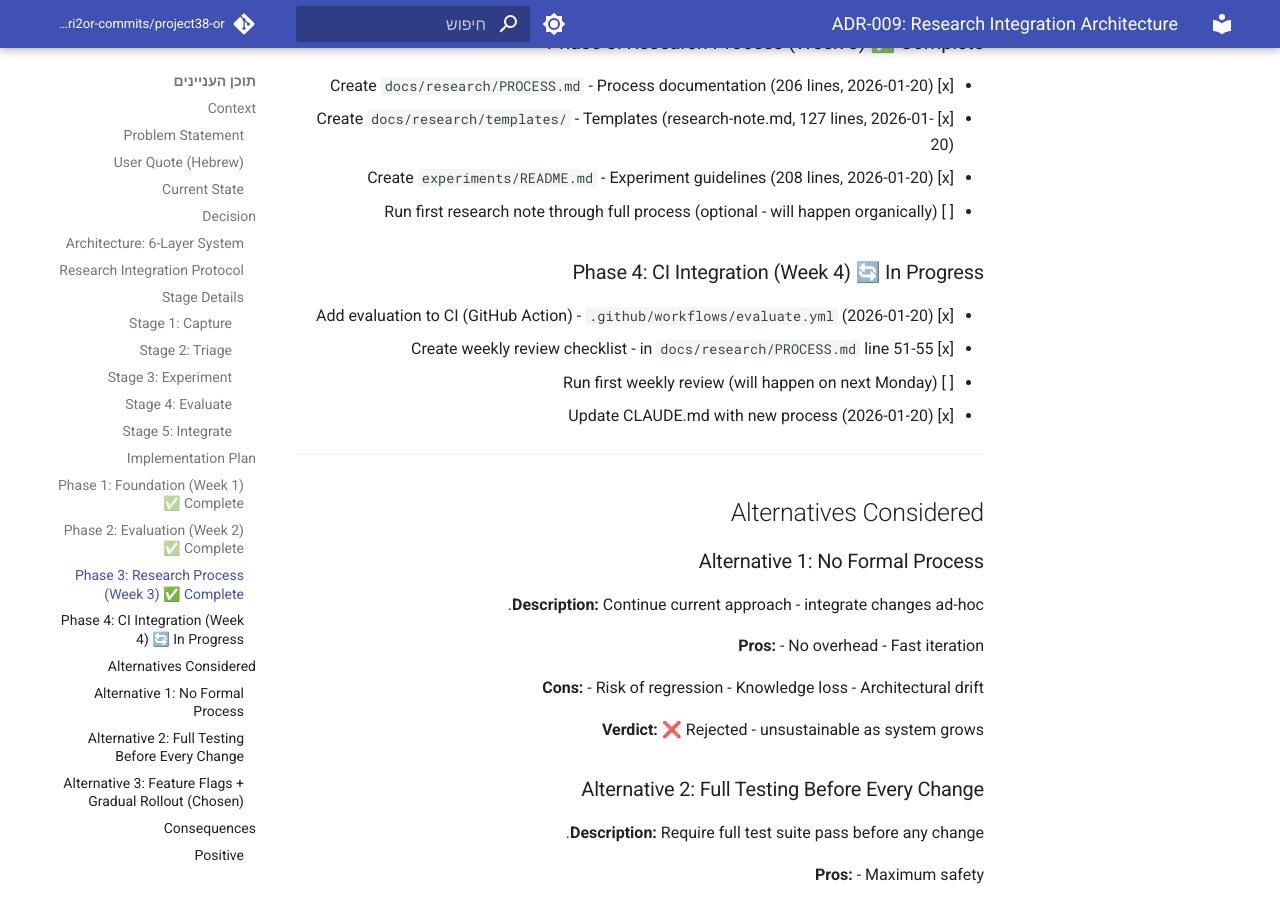
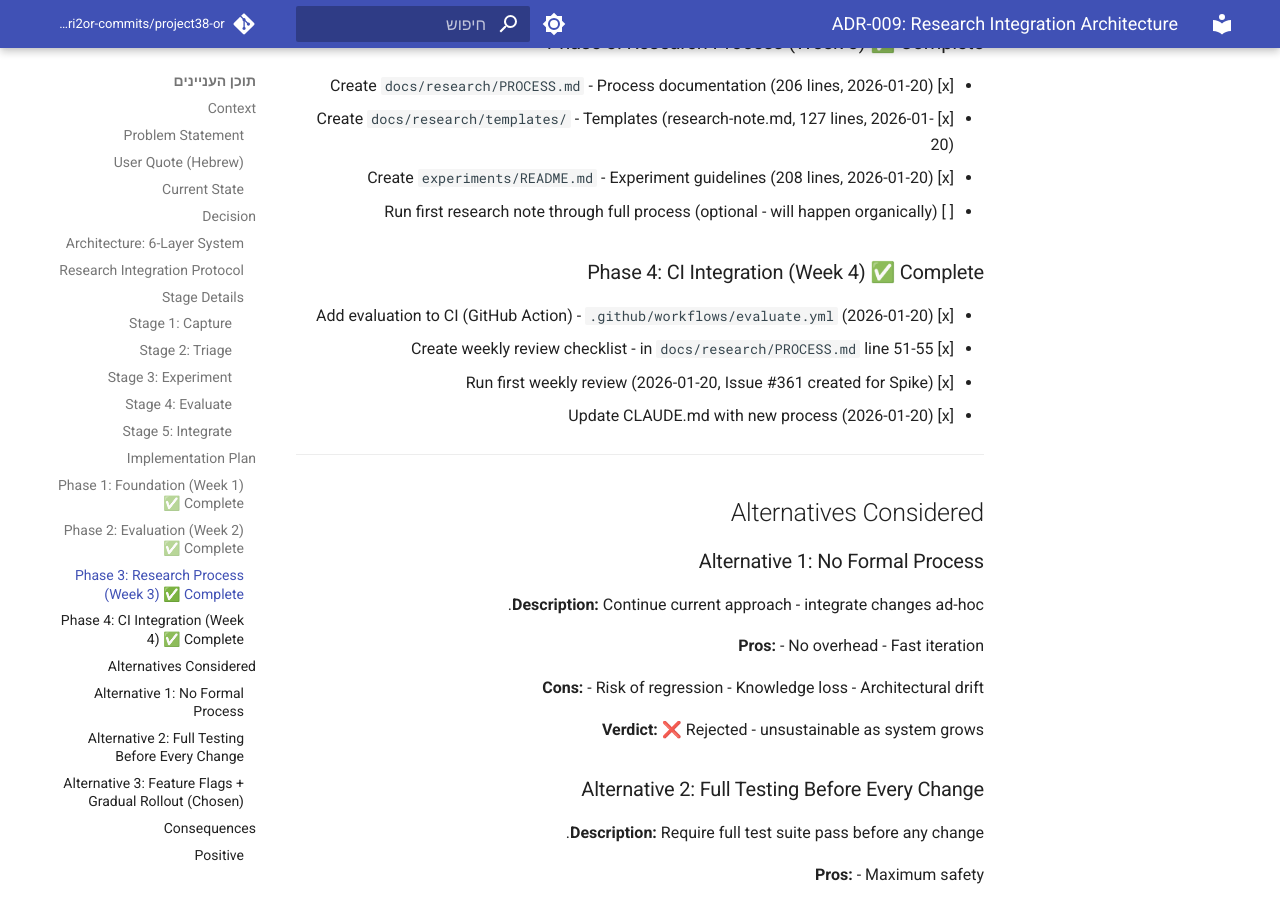
Before and after one commit to edri2or-commits/project38-or, an MkDocs documentation site: the page built from docs/decisions/ADR-009-research-integration-architecture.md, in a window 1280 px wide and 900 px high, scrolled down 3532 px. Built offline with MkDocs 1.6.1 and Material for MkDocs 9.7.7, drawn with Linux system fonts in a browser that asks for light colours; comment, search, counter and statistics services are not loaded; some of the changed text lies outside the part shown.

Commit message:
docs(adr): complete ADR-009 - all 4 weeks implemented (#362)
Weekly Review completed:
- Reviewed: docs/research/notes/2026-01-20-claude-4-opus-evaluation.md
- Classification: Spike
- Created: Issue #361 for Opus evaluation experiment

ADR-009 Status: ✅ Implemented (All 4 Weeks Complete)
- Week 1: Model Provider Abstraction
- Week 2: Evaluation Harness
- Week 3: Research Process Docs
- Week 4: CI Integration + First Weekly Review

Co-authored-by: Claude <noreply@anthropic.com>

```diff
--- a/docs/decisions/ADR-009-research-integration-architecture.md
+++ b/docs/decisions/ADR-009-research-integration-architecture.md
@@ -148,11 +148,11 @@ But lacks:
 - [x] Create `experiments/README.md` - Experiment guidelines (208 lines, 2026-01-20)
 - [ ] Run first research note through full process (optional - will happen organically)
 
-### Phase 4: CI Integration (Week 4) 🔄 In Progress
+### Phase 4: CI Integration (Week 4) ✅ Complete
 
 - [x] Add evaluation to CI (GitHub Action) - `.github/workflows/evaluate.yml` (2026-01-20)
 - [x] Create weekly review checklist - in `docs/research/PROCESS.md` line 51-55
-- [ ] Run first weekly review (will happen on next Monday)
+- [x] Run first weekly review (2026-01-20, Issue #361 created for Spike)
 - [x] Update CLAUDE.md with new process (2026-01-20)
 
 ---
@@ -261,3 +261,5 @@ But lacks:
 | 2026-01-20 | Added `.github/workflows/evaluate.yml` with mock/real modes |
 | 2026-01-20 | Created first research note: `2026-01-20-claude-4-opus-evaluation.md` |
 | 2026-01-20 | Updated CLAUDE.md with evaluation CI workflow documentation |
+| 2026-01-20 | First Weekly Review: Created Issue #361 for Opus Spike |
+| 2026-01-20 | **ADR-009 COMPLETE** - All 4 phases implemented |
```
Also changed, not shown: other parts of docs/decisions/ADR-009-research-integration-architecture.md (+1 -1 lines), docs/research/notes/2026-01-20-claude-4-opus-evaluation.md (+1 -1 lines).
